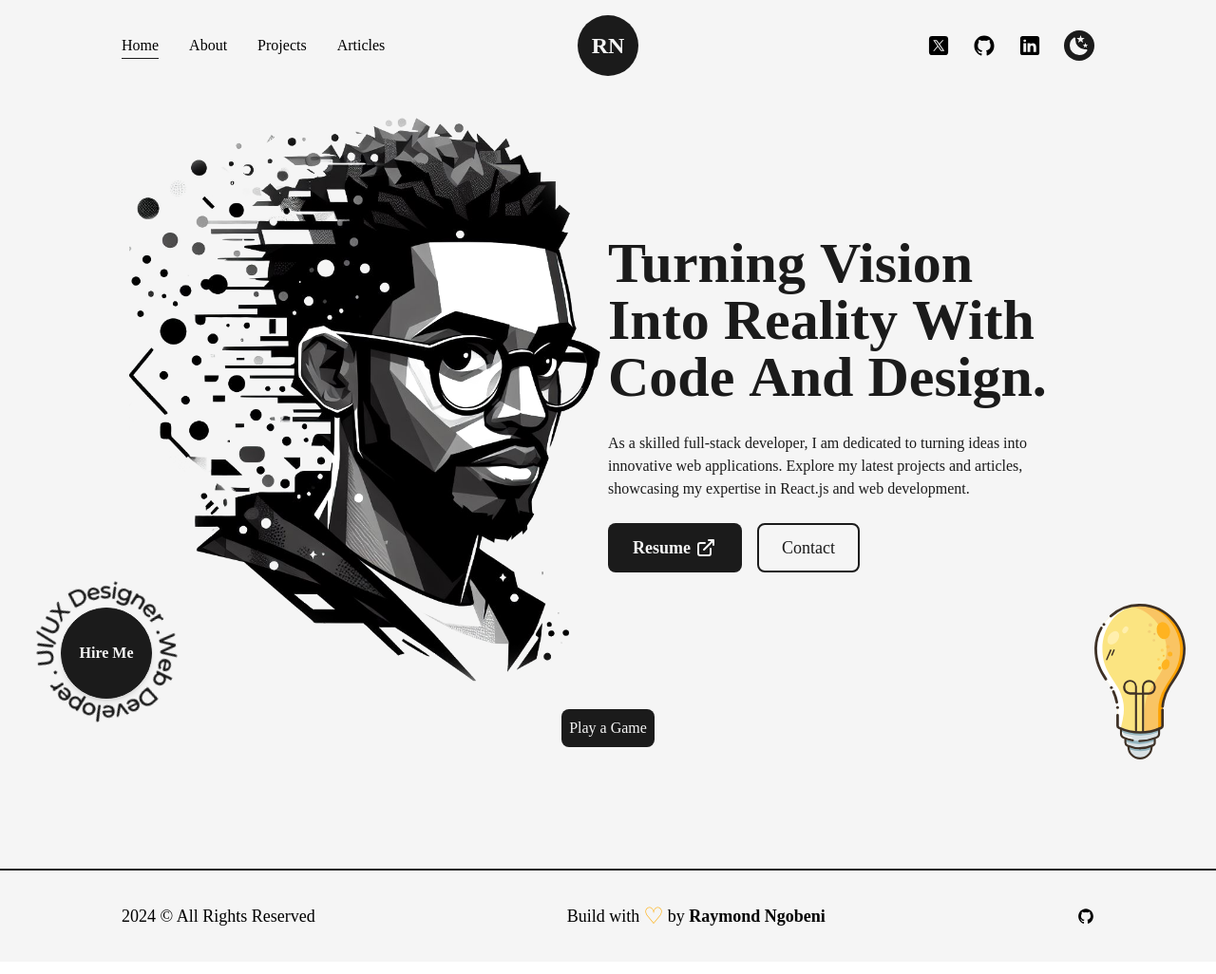
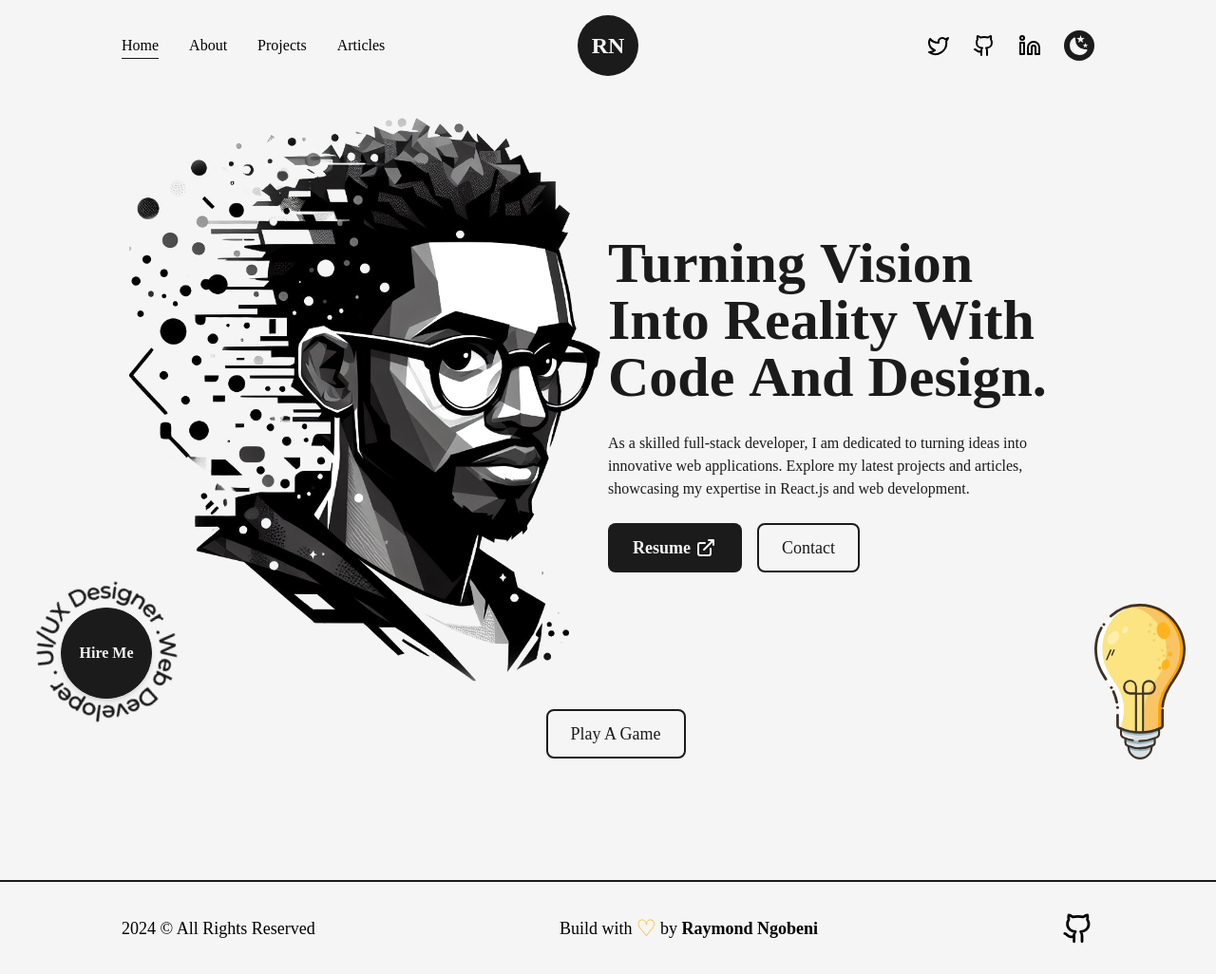
Before and after one commit to Ubaton/portfolio_v2, a Next.js app: page / in a window 1280 px wide. Shown: the whole page at 95% size. Built offline with nearby package versions, Linux system fonts and the light colour scheme.

Commit message:
New features added and new functionality

```diff
--- a/src/components/Experience/Exprience.js
+++ b/src/components/Experience/Exprience.js
@@ -56,6 +56,18 @@ const Experience = () => {
         <ul className="flex flex-col w-full items-start justify-between ml-4 xs:ml-2">
           <Details
             position={"Web Developer"}
+            company={"SundayCreatives"}
+            companyLink={"https://www.sundaycreatives.co.za/"}
+            time={"2024-Present"}
+            address={
+              "Northlands Corner New Market Road, Northriding Johannesburg"
+            }
+            work={`Working as team responsible for developing new features and Softwares for
+                   clients, and creating custome application, including improving the exiting Web and Mobile app and
+                   developing new tools and seemless integration.`}
+          />
+          <Details
+            position={"Web Developer"}
             company={"Silotu Consulting"}
             companyLink={"http://www.silotuconsulting.co.za/"}
             time={"2022-2023"}
--- a/src/components/Footer/Footer.js
+++ b/src/components/Footer/Footer.js
@@ -2,7 +2,7 @@ import React from "react";
 import { motion } from "framer-motion";
 import Layout from "../Layout";
 import Link from "next/link";
-import { GithubIcon } from "../icons/icons";
+import { Github } from "lucide-react";
 
 const Footer = () => {
   return (
@@ -24,7 +24,7 @@ const Footer = () => {
             className="underline underline-offset-2"
           >
             <motion.div whileHover={{ y: -2 }} whileTap={{ scale: 0.9 }}>
-              <GithubIcon className={"w-[2.1rem] h-[2.1rem]"} />
+              <Github className={"w-[2.1rem] h-[2.1rem]"} />
             </motion.div>
           </Link>
         </Layout>
--- a/src/components/NavBar/NavBar.js
+++ b/src/components/NavBar/NavBar.js
@@ -11,6 +11,7 @@ import {
 } from "../icons/icons";
 import useThemeSwitcher from "../hooks/useThemeSwitcher";
 import { useState } from "react";
+import { Github, Linkedin, LinkedinIcon, Twitch, Twitter } from "lucide-react";
 
 const CustomLink = ({ href, title, className = "" }) => {
   const router = useRouter();
@@ -106,7 +107,7 @@ const NavBar = () => {
             whileTap={{ scale: 0.9 }}
             className="w-6 mr-3"
           >
-            <TwitterIcon />
+            <Twitter />
           </motion.a>
 
           <motion.a
@@ -118,7 +119,7 @@ const NavBar = () => {
             whileTap={{ scale: 0.9 }}
             className="w-6 mx-3"
           >
-            <GithubIcon />
+            <Github />
           </motion.a>
 
           <motion.a
@@ -130,7 +131,7 @@ const NavBar = () => {
             whileTap={{ scale: 0.9 }}
             className="w-6 ml-3"
           >
-            <LinkedInIcon />
+            <LinkedinIcon />
           </motion.a>
 
           <button
@@ -191,7 +192,7 @@ const NavBar = () => {
               whileTap={{ scale: 0.9 }}
               className="w-6 mr-3 sm:mx-1"
             >
-              <TwitterIcon />
+              <Twitter />
             </motion.a>
 
             <motion.a
@@ -203,7 +204,7 @@ const NavBar = () => {
               whileTap={{ scale: 0.9 }}
               className="w-6 mx-3 sm:mx-1"
             >
-              <GithubIcon />
+              <Github />
             </motion.a>
 
             <motion.a
@@ -215,7 +216,7 @@ const NavBar = () => {
               whileTap={{ scale: 0.9 }}
               className="w-6 ml-3 sm:mx-1"
             >
-              <LinkedInIcon />
+              <Linkedin />
             </motion.a>
 
             <button
--- a/src/pages/index.js
+++ b/src/pages/index.js
@@ -64,7 +64,7 @@ export default function Home() {
             </div>
           </div>
           <div className="flex justify-center items-center w-full">
-            <button className="bg-dark text-light p-2 rounded-lg">
+            <button className="ml-4 text-lg font-medium capitalize text-dark dark:text-light p-2.5 px-6 md:p-2 md:px-4 md:text-base rounded-lg border-2 border-solid border-dark dark:border-light hover:border-dark hover:bg-dark dark:hover:bg-light hover:text-light dark:hover:text-dark">
               <Link href="/play-a-game">Play a Game</Link>
             </button>
           </div>
```
